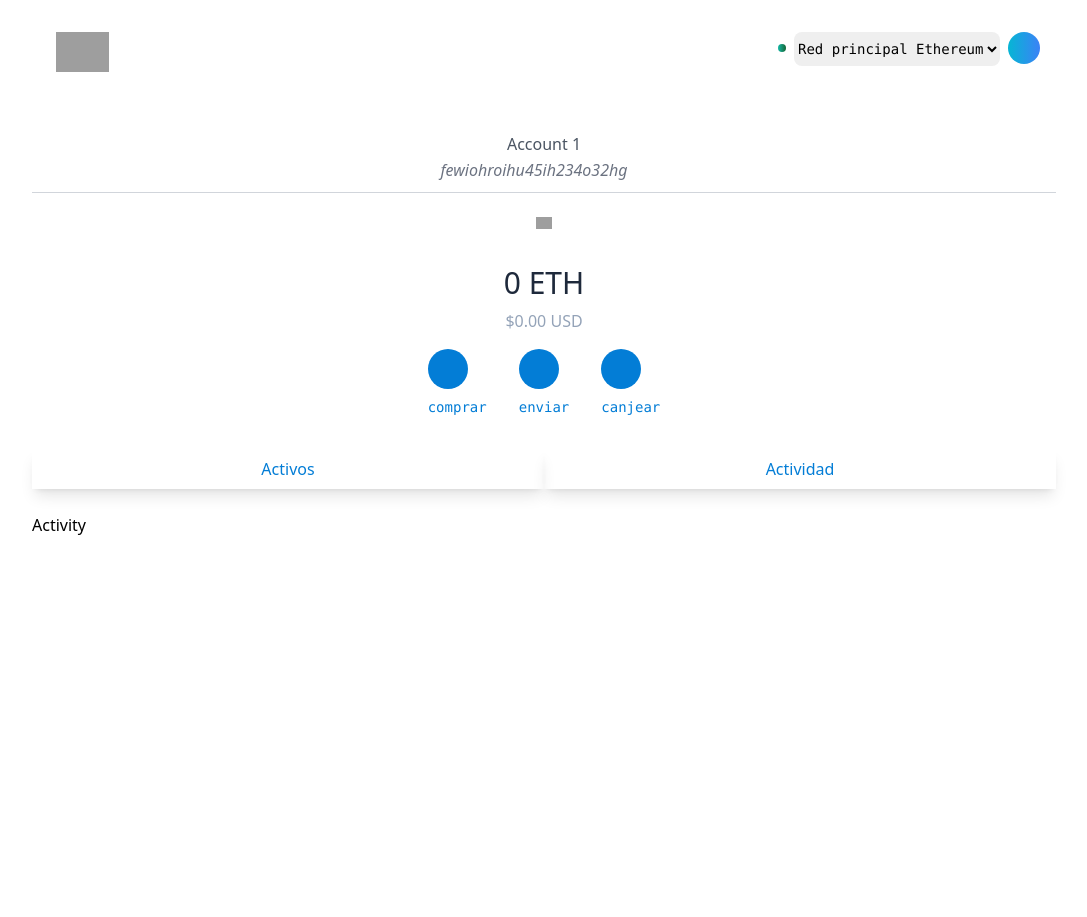
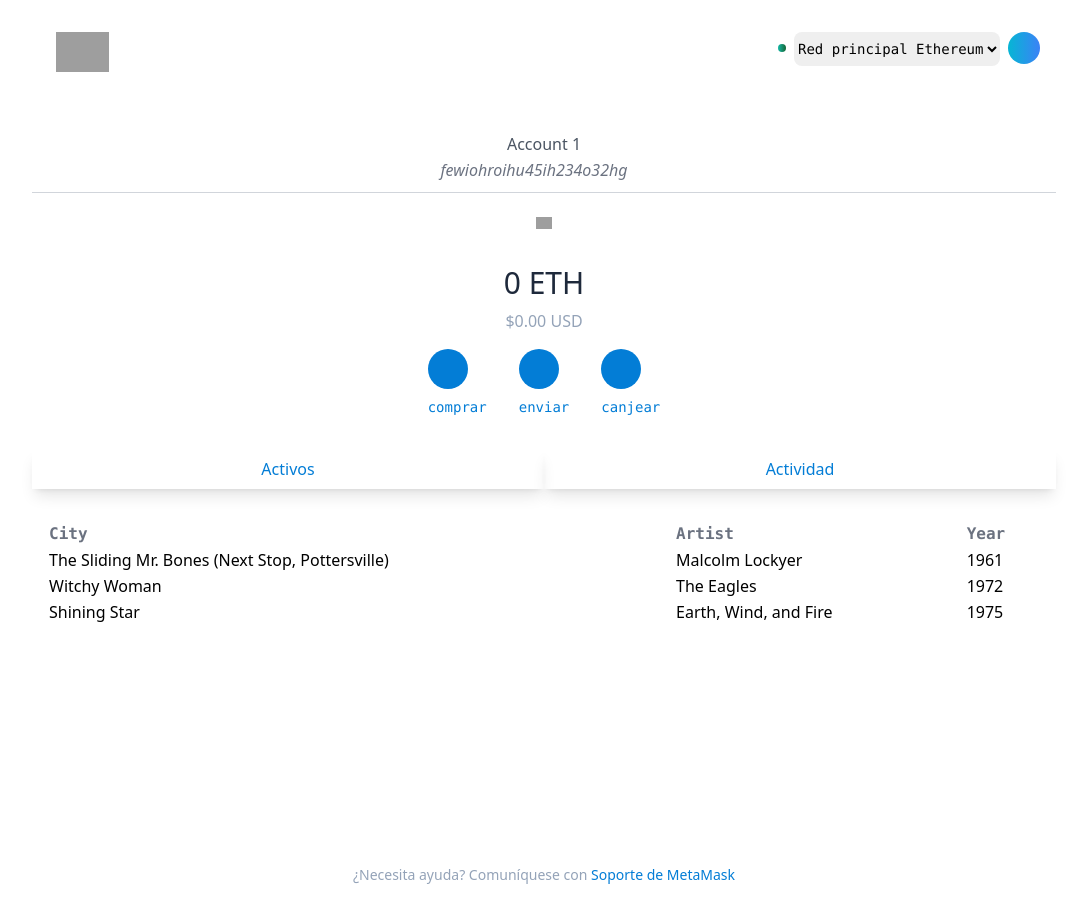
Before and after one commit to Granadolab/metamask-wallet, a React (Create React App) app: page / in a window 1280 px wide. Both pictures are taken after a click on the element "Actividad". Shown: the whole page, without its empty margins (96-1183 px from the left). Before the commit the page ends 800 px from the top, so only its background shows below. Built offline with nearby package versions, Linux system fonts and the light colour scheme; grey boxes are pictures that could not be loaded; some icons are missing.

Commit message:
update in activities

```diff
--- a/package.json
+++ b/package.json
@@ -9,6 +9,7 @@
     "react": "^17.0.2",
     "react-dom": "^17.0.2",
     "react-ionicons": "^4.2.0",
+    "react-router-dom": "^6.2.1",
     "react-scripts": "5.0.0",
     "web-vitals": "^2.1.2"
   },
--- a/public/index.html
+++ b/public/index.html
@@ -24,7 +24,7 @@
       work correctly both with client-side routing and a non-root public URL.
       Learn how to configure a non-root public URL by running `npm run build`.
     -->
-    <title>React App</title>
+    <title>MetaMask</title>
   </head>
   <body>
     <noscript>You need to enable JavaScript to run this app.</noscript>
--- a/src/App.js
+++ b/src/App.js
@@ -1,8 +1,10 @@
 import { Fragment } from 'react';
 import { Account } from './components/Account';
 import { Cash } from './components/Cash';
+import { Footer } from './components/Footer';
 import { Header } from './components/Header';
 import { Transaction } from './components/Transaction';
+
 
 
 export const App = () => {
@@ -13,6 +15,7 @@
                 <Account/>
                 <Cash/>
                 <Transaction/>
+                <Footer/>
            </div>
         </Fragment>
     )
--- a/src/components/Active.jsx
+++ b/src/components/Active.jsx
@@ -1,8 +1,9 @@
-import React from 'react'
+import React, { Fragment } from 'react'
 
 export const Active = () => {
 
     return (
+      <Fragment>
             <div className='flex'>
                 <div className="flex flex-col">
                     <div className='flex flex-row justify-center py-2 '>
@@ -17,7 +18,10 @@
                     <div className='flex flex-row justify-center' >
                         <p className='text-slate-400 font-normal text-sm'>$0.00 USD</p>
                     </div>
+
                 </div>
+
             </div>
+      </Fragment>
     )
 }
--- a/src/components/Activity.jsx
+++ b/src/components/Activity.jsx
@@ -1,9 +1,10 @@
-import React from 'react'
+import React, { Fragment } from 'react'
+import { Table } from './common/Table'
 
 export const Activity = () => {
     return (
-        <div>
-            <h4>Activity</h4>
-        </div>
+          <Fragment>
+              <Table/>
+          </Fragment>
     )
 }
--- /dev/null
+++ b/src/components/Footer.jsx
@@ -0,0 +1,19 @@
+
+
+import React, { Fragment } from 'react'
+
+export const Footer = () => {
+    return (
+       <Fragment>
+
+        <div className='flex flex-row  pb-4 justify-center pt-56'>
+            <div>
+                <p className='text-slate-400 font-normal text-center text-sm'>
+
+                ¿Necesita ayuda? Comuníquese con  <a href="g" className='text-meta-blue'>Soporte de MetaMask</a>
+                </p>
+            </div>
+        </div>
+       </Fragment>
+    )
+}
--- /dev/null
+++ b/src/components/Token.jsx
@@ -0,0 +1,19 @@
+
+
+import React, { Fragment } from 'react';
+
+export const Token = () => {
+    return (
+      <Fragment>
+        <div className='flex flex-row'>
+            <div>
+                <p className='text-slate-400 font-normal text-center text-sm'>Don't see your token?</p>
+                <p className='text-slate-400 font-normal text-center text-sm'>
+                    <a href="g" className='text-meta-blue'>Refresh list</a>  or  <a href="g" className='text-meta-blue'>import tokens</a>
+                </p>
+
+            </div>
+        </div>
+      </Fragment>
+    )
+}
--- a/src/components/Transaction.jsx
+++ b/src/components/Transaction.jsx
@@ -2,6 +2,8 @@
 import React, { Fragment, useState } from 'react';
 import { Active } from './Active';
 import { Activity } from './Activity';
+import { Token } from './Token';
+
 
 export const Transaction = () => {
 
@@ -29,12 +31,20 @@
                     </div>
                </div>
 
-               <div className='flex flex-row hover:bg-gray-300 py-2'>
+               <div>
 
                    {
                        (change === 'active' )
                        ?
-                       <Active/>
+                        <Fragment>
+                            <div className='flex flex-row hover:bg-gray-300'>
+                                <Active/>
+                            </div>
+                            <div className='py-8 flex justify-center'>
+                                <Token/>
+                            </div>
+                        </Fragment>
+
                        :
                        <Activity/>
 
--- /dev/null
+++ b/src/components/common/Table.jsx
@@ -0,0 +1,36 @@
+import React, { Fragment } from 'react'
+
+export const Table = ({props}) => {
+    return (
+      <Fragment>
+         <div className='flex justify-center p-4'>
+            <table className='table-auto w-full'>
+                <thead>
+                    <tr>
+                    <th className='text-gray-500 font-mono text-left'>City</th>
+                    <th className='text-gray-500 font-mono text-left'>Artist</th>
+                    <th className='text-gray-500 font-mono text-left'>Year</th>
+                    </tr>
+                </thead>
+                <tbody>
+                    <tr>
+                    <td>The Sliding Mr. Bones (Next Stop, Pottersville)</td>
+                    <td>Malcolm Lockyer</td>
+                    <td>1961</td>
+                    </tr>
+                    <tr>
+                    <td>Witchy Woman</td>
+                    <td>The Eagles</td>
+                    <td>1972</td>
+                    </tr>
+                    <tr>
+                    <td>Shining Star</td>
+                    <td>Earth, Wind, and Fire</td>
+                    <td>1975</td>
+                    </tr>
+                </tbody>
+            </table>
+         </div>
+      </Fragment>
+    )
+}
```
Also changed, not shown: 1 other file (tests, documents, lock files or other folders). Lines whose indentation alone changed are shown as unchanged.
